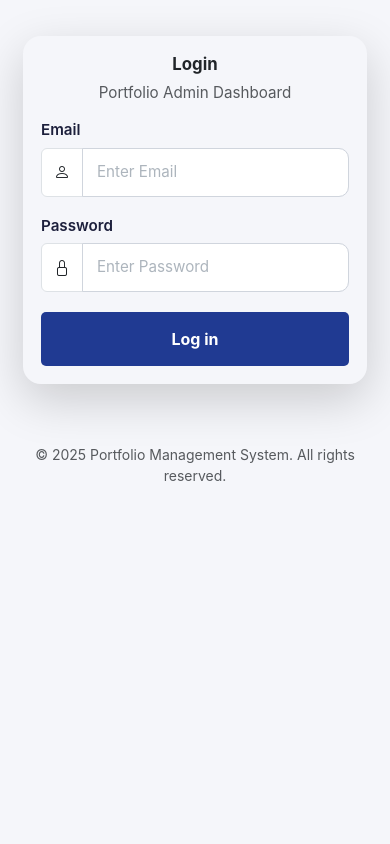
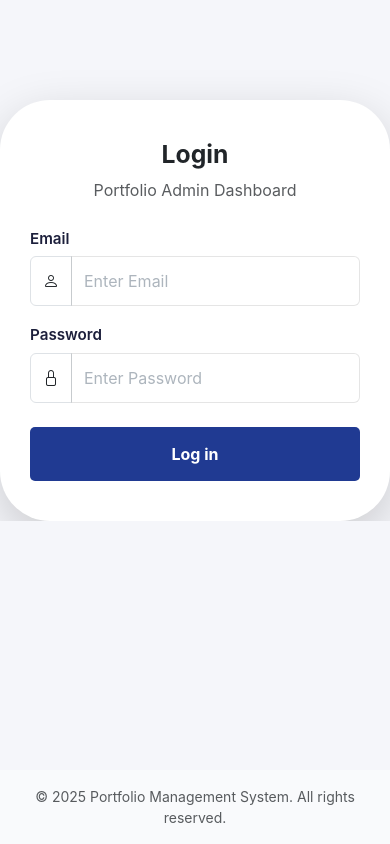
Before and after one commit to Natasha-Hipos/Portfolio-Management-System, a React (Create React App) app: page / in a window 390 px wide. Built offline with nearby package versions, Linux system fonts and the light colour scheme.

Commit message:
fix login containing, add glowing effects

```diff
--- a/src/styles/Login.css
+++ b/src/styles/Login.css
@@ -1,18 +1,55 @@
-/* ================================
-   RESPONSIVE: Login page (mobile)
-   Add / paste this at the end of your existing login CSS file
-   ================================ */
-
-/* Allow the page to scroll on very small screens and avoid cut-off */
-.login-wrapper {
-  min-height: 100vh;
-  overflow-y: auto;
+/* ======================================
+   Login Page: General Styles for Card
+   ====================================== */
+.login-box {
+  position: relative;
+  z-index: 2; /* Ensures the card is above background elements */
+  width: 100%; /* Default width, adjusted below per screen size */
+  max-width: 460px; /* Ensure it doesn’t stretch too wide on large screens */
+  padding: 40px 30px; /* Comfortable padding */
+  margin: 0 auto; /* Center the card horizontally */
+  border-radius: 50px; /* Rounded corners for modern aesthetics */
+  background: #ffffff; /* Clean white background */
+  box-shadow: 0 8px 24px rgba(0, 0, 0, 0.1); /* Subtle shadow for depth */
+  height: auto; /* Allow flexibility based on content */
+  text-align: left;
+  margin-top: 100px; /* Adds vertical spacing */
 }
 
-/* Medium tablets / small laptops */
+/* ======================================
+   Login Page: Background Gradient - Glowing effect added
+   ====================================== */
+.login-wrapper::before,
+.login-wrapper::after {
+  position: absolute;
+  content: '';
+  border-radius: 50%; /* Circular gradient */
+  z-index: 0; /* Below the card */
+}
+
+.login-wrapper::before {
+  width: 300px;
+  height: 300px;
+  top: 30px;
+  left: 310px;
+  background: linear-gradient(to bottom, #488cfa 0%, #6996de 100%);
+  filter: blur(100px);
+  position: absolute;
+}
+
+.login-wrapper::after {
+  width: 200px;
+  height: 200px;
+  top: 400px;
+  left: 800px;
+  background: linear-gradient(to bottom, #488cfa 0%, #6996de 100%);
+  filter: blur(70px);
+  position: absolute;
+}
+
+/* Medium tablets / small laptops (max-width: 992px) */
 @media (max-width: 992px) {
   .login-wrapper::before {
-    /* move and scale background circles so they don't overlap form */
     left: 320px;
     top: 60px;
     width: 260px;
@@ -27,146 +64,79 @@
     height: 180px;
     filter: blur(60px);
   }
-
-  .login-box {
-    width: min(420px, 86%);
-    padding: 40px 30px;
-    height: auto;
-  }
 }
 
-/* Tablets and mobile landscape */
+/* Tablets and mobile landscape (max-width: 768px) */
 @media (max-width: 768px) {
-  .login-wrapper {
-    padding: 32px 12px;
-    align-items: flex-start;
-  }
-
-  /* tone down / reposition decorative circles to avoid overlap */
   .login-wrapper::before {
-    left: 180px;
+    left: 10px;
     top: 20px;
     width: 220px;
     height: 220px;
     filter: blur(70px);
-    opacity: 0.9;
+    opacity: 0.9; /* Modify opacity for smaller screens */
   }
 
   .login-wrapper::after {
-    left: calc(100% - 220px);
-    top: 420px;
+    left: 340px;
+    top: 450px;
     width: 160px;
     height: 160px;
     filter: blur(50px);
     opacity: 0.9;
   }
-
-  .login-box {
-    width: min(440px, 92%);
-    padding: 28px 22px;
-    border-radius: 28px;
-    height: auto;
-    box-shadow: 0 8px 20px rgba(15, 23, 60, 0.08);
-    margin: 16px auto;
-    text-align: left;
 }
 
-  .login-box p {
-    margin-bottom: 18px !important;
-  }
-
-  .form-control {
-    font-size: 0.95rem;
-    padding: 10px 12px;
-  }
-
-  .mb-4 {
-    margin-bottom: 20px !important;
-  }
-
-  .toggle-password {
-    right: 8px;
-  }
-
-  footer {
-    position: relative;
-    bottom: auto;
-    left: auto;
-    transform: none;
-    padding: 18px 8px;
-    text-align: center;
+/* Phones and very small screens (max-width: 480px) */
+@media (max-width: 480px) {
+  .login-wrapper::before,
+  .login-wrapper::after {
+    display: none; /* Remove glowing decorations for very small screens */
   }
 }
 
-/* Phones and very small screens */
-@media (max-width: 480px) {
-  /* hide / simplify decorative circles to maximize usable area */
-  .login-wrapper::before,
-  .login-wrapper::after {
-    display: none;
+/* ======================================
+   Accessibility Improvements for All Screens
+   ====================================== */
+.login-box .btn,
+.login-box .form-control,
+.login-box .toggle-password {
+  font-size: 1rem; /* Ensure touch-friendly elements are easy to use */
+  line-height: 1.5; /* Comfortable text spacing */
+  transition: background-color 0.3s, box-shadow 0.15s; /* Smooth interactive transitions */
 }
 
-  .login-wrapper {
-    align-items: center;
-    padding: 20px 12px;
+.login-box .btn:hover {
+  background: #007bff; /* Subtle hover effect for focus */
+  box-shadow: 0 8px 16px rgba(0, 123, 255, 0.2); /* Hover feedback shadow */
 }
 
-  .login-box {
-    width: 94%;
-    padding: 18px;
-    border-radius: 18px;
-    height: auto;
-    box-shadow: 0 6px 18px rgba(12, 16, 40, 0.06);
+.login-box .form-control {
+  padding: 12px; /* Comfortable input field padding */
+  font-size: 1rem; /* Readable font size */
+  border-radius: 6px;
+  border: 1px solid rgba(0, 0, 0, 0.1); /* Slight outline for clarity */
 }
 
-  .login-box h1,
-  .login-box h2,
-  .login-box h3 {
-    font-size: 1.05rem; /* smaller headings if present */
+.login-box .form-control:focus {
+  outline: none;
+  border-color: #0066cc; /* Make focus state visible and intuitive */
+  box-shadow: 0 0 4px rgba(0, 102, 204, 0.4);
 }
 
-  .login-box p {
-    font-size: 0.95rem;
-    margin-bottom: 12px !important;
+/* ======================================
+   Footer Adjustments
+   ====================================== */
+footer {
+  position: absolute; /* Place the footer at the bottom of the page */
+  bottom: 0; /* Align to the bottom of the viewport */
+  left: 50%; /* Center horizontally */
+  transform: translateX(-50%); /* Adjust the center position */
+  margin-top: 0; /* Remove additional top margin */
+  font-size: 0.9rem; /* Font size for compact view */
+  text-align: center; /* Center content within the footer */
+  color: #6c757d; /* Muted gray color for less focus */
+  width: 100%; /* Ensure the footer spans the width of the page */
+  padding: 16px; /* Add comfortable padding for content */
+  background-color: #f9fafc; /* Optional: background to visually separate footer */
 }
-
-  .form-control {
-    padding: 10px;
-    font-size: 0.95rem;
-  }
-
-  #password {
-    padding-right: 36px; /* ensure space for toggle icon without overflow */
-  }
-
-  .toggle-password {
-    right: 10px;
-    font-size: 0.95rem;
-  }
-
-  .loading-screen .loading-spinner {
-    width: 44px;
-    height: 44px;
-    border-width: 5px;
-  }
-
-  footer {
-    position: relative;
-    bottom: auto;
-    left: auto;
-    transform: none;
-    font-size: 12px;
-    padding: 12px;
-  }
-}
-
-/* Accessibility: increase tap targets on touch devices */
-@media (hover: none) {
-  .form-control,
-  .toggle-password,
-  button,
-  .login-box .btn {
-    touch-action: manipulation;
-    -webkit-tap-highlight-color: rgba(0,0,0,0.03);
-  }
-}
```
Lines whose indentation alone changed are shown as unchanged.
